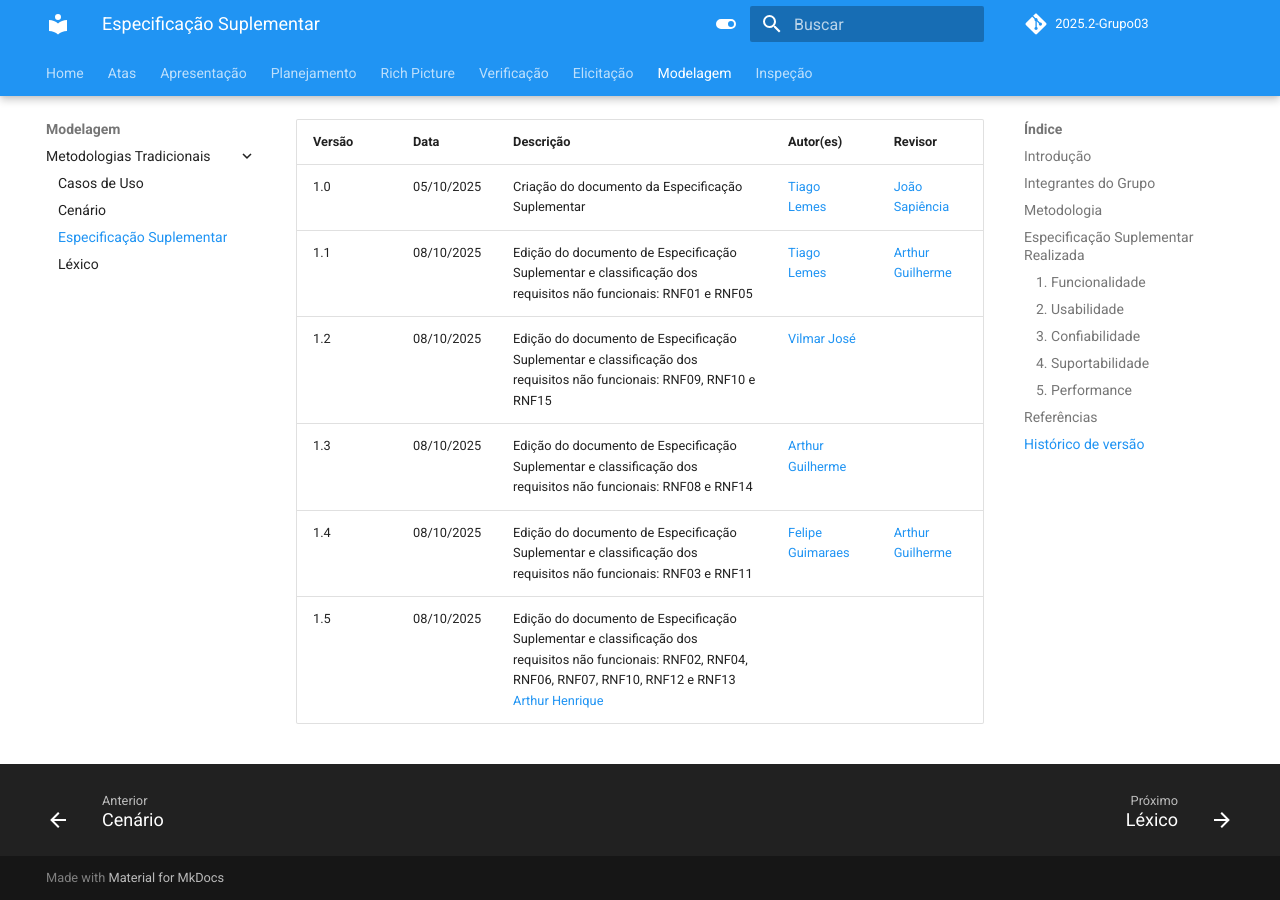
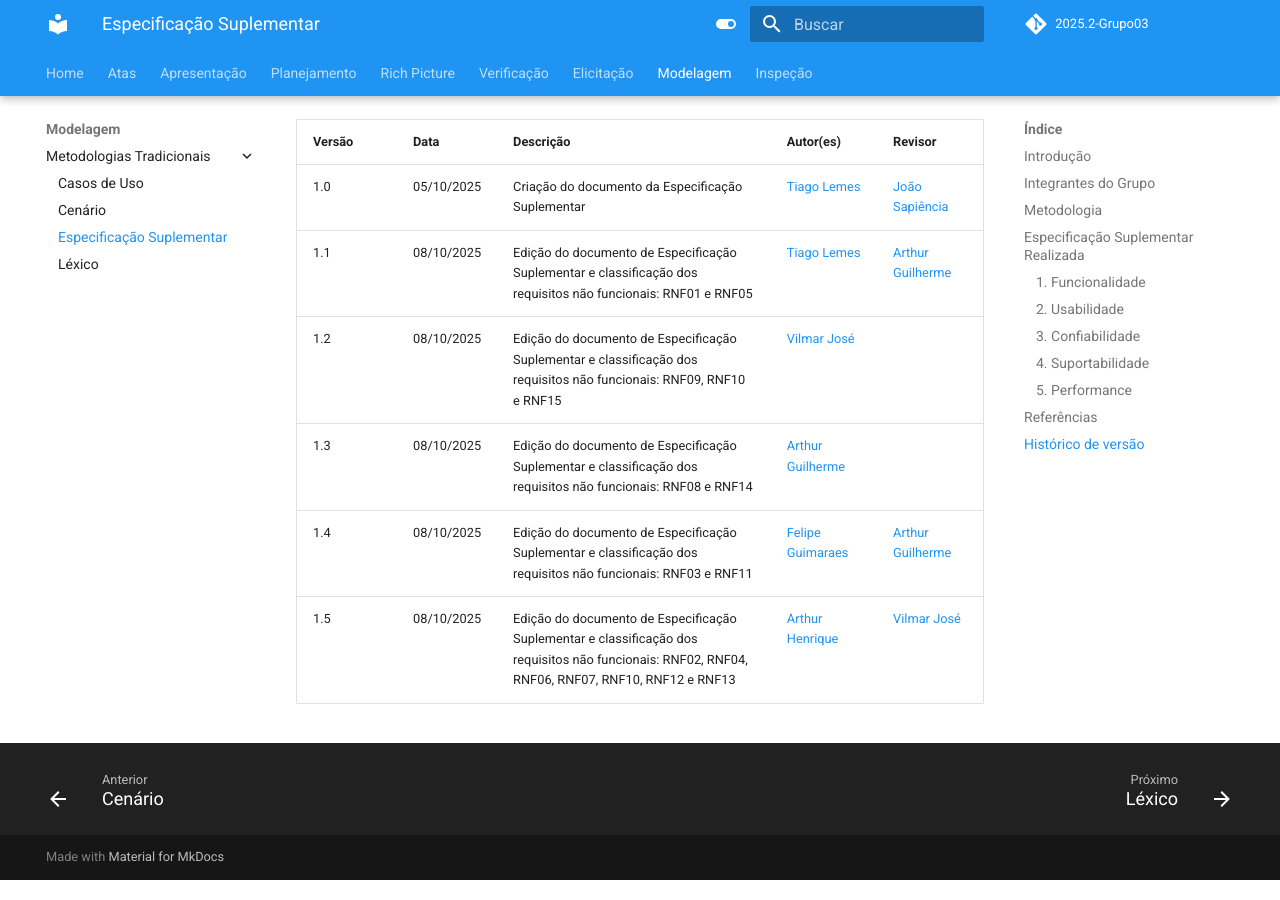
Before and after one commit to Requisitos-de-Software/2025.2-Grupo03, an MkDocs documentation site: the page built from docs/Modelagem/especificacao_suplementar.md, in a window 1280 px wide and 900 px high, scrolled down 5010 px. Built offline with MkDocs 1.6.1 and Material for MkDocs 9.7.7, drawn with Linux system fonts in a browser that asks for light colours; comment, search, counter and statistics services are not loaded.

Commit message:
Correção histórico de versionamento especificação suplementar

```diff
--- a/docs/Modelagem/especificacao_suplementar.md
+++ b/docs/Modelagem/especificacao_suplementar.md
@@ -169,4 +169,4 @@
 | 1.2    | 08/10/2025 | Edição do documento de Especificação Suplementar e classificação dos requisitos não funcionais: RNF09, RNF10 e RNF15 | [Vilmar José](https://github.com/VilmarFagundes) |  |
 | 1.3    | 08/10/2025 | Edição do documento de Especificação Suplementar e classificação dos requisitos não funcionais: RNF08 e RNF14 | [Arthur Guilherme](https://github.com/ArthurGuilher62) | |
 | 1.4    | 08/10/2025 | Edição do documento de Especificação Suplementar e classificação dos requisitos não funcionais: RNF03 e RNF11 |[Felipe Guimaraes](https://github.com/felipegf1) | [Arthur Guilherme](https://github.com/ArthurGuilher62) |
-| 1.5    | 08/10/2025 | Edição do documento de Especificação Suplementar e classificação dos requisitos não funcionais: RNF02, RNF04, RNF06, RNF07, RNF10, RNF12 e RNF13 [Arthur Henrique](https://github.com/ArthurGuilher62) |
+| 1.5    | 08/10/2025 | Edição do documento de Especificação Suplementar e classificação dos requisitos não funcionais: RNF02, RNF04, RNF06, RNF07, RNF10, RNF12 e RNF13 | [Arthur Henrique](https://github.com/ArthurGuilher62) |  [Vilmar José](https://github.com/VilmarFagundes) |
```
